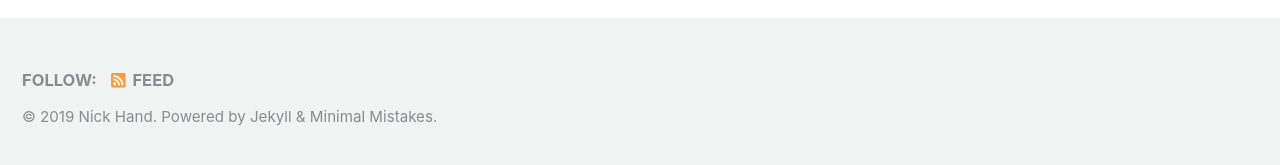
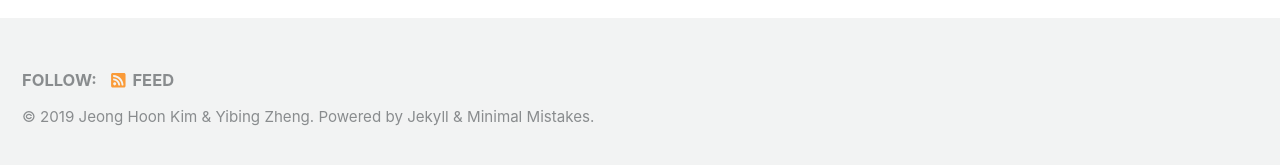
Before and after one commit to YibingZ/Final_Project, a Jekyll site: the page built from index.html, in a window 1280 px wide and 900 px high, scrolled down 222 px. Shown: the part 727-892 px from the top of the window. Built offline with Jekyll 4.4.1, drawn with Linux system fonts in a browser that asks for light colours; cached includes are drawn as plain includes; nearby versions of some CDN libraries; a script that is not in the unit is left out; the list of posts is cut into pages by our own code; some of the changed text lies outside the part shown.

Commit message:
Update _config.yml

```diff
--- a/_config.yml
+++ b/_config.yml
@@ -18,8 +18,8 @@ minimal_mistakes_skin: "default" # "air", "aqua", "contrast", "dark", "dirt", "n
 locale: "en-US"
 title: "MUSA 620: Data Wrangling and Data Visualization"
 title_separator: "-"
-name: "Nick Hand"
-description: "Displaying cool data visualizations"
+name: "Jeong Hoon Kim & Yibing Zheng"
+description: "Displaying data visualization of Crash Analysis"
 url: # the base hostname & protocol for your site e.g. "https://mmistakes.github.io"
 baseurl: # the subpath of your site, e.g. "/blog"
 repository: # GitHub username/repo-name e.g. "mmistakes/minimal-mistakes"
@@ -105,9 +105,9 @@ analytics:
 
 # Site Author
 author:
-  name: "Nick Hand"
+  name: "Yibing Zheng"
   avatar: # path of avatar image, e.g. "/assets/images/bio-photo.jpg"
-  bio: "Director of Finance, Data, and Policy, Philadelphia Controller"
+  bio: "Master of City Planning Candidate, 2020 Penn"
   location: "Philadelphia"
   email:
   links:
```
